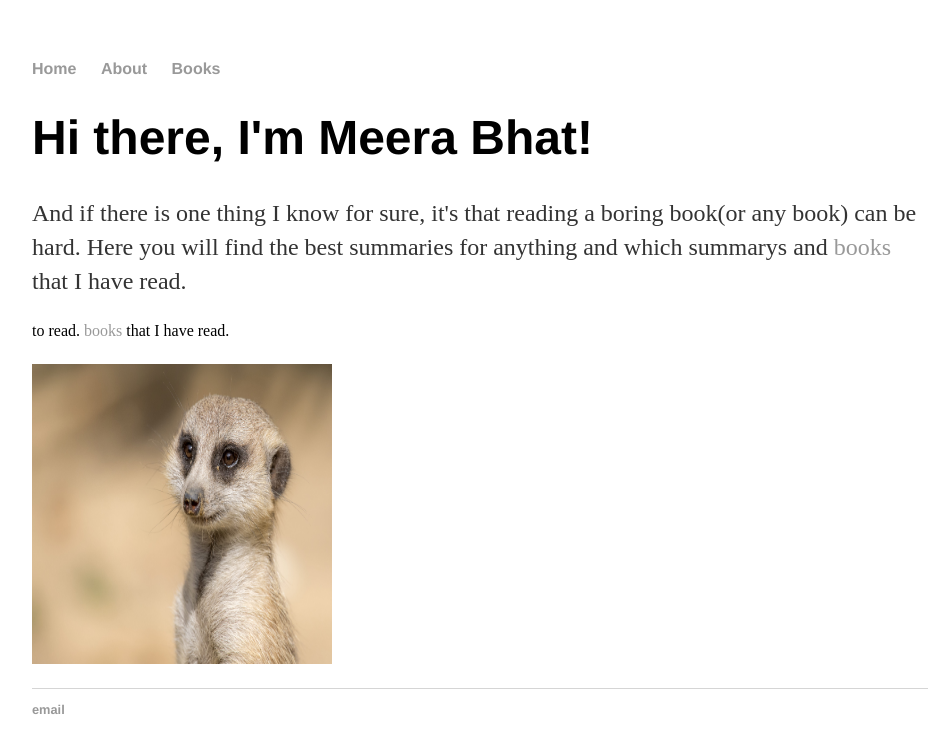
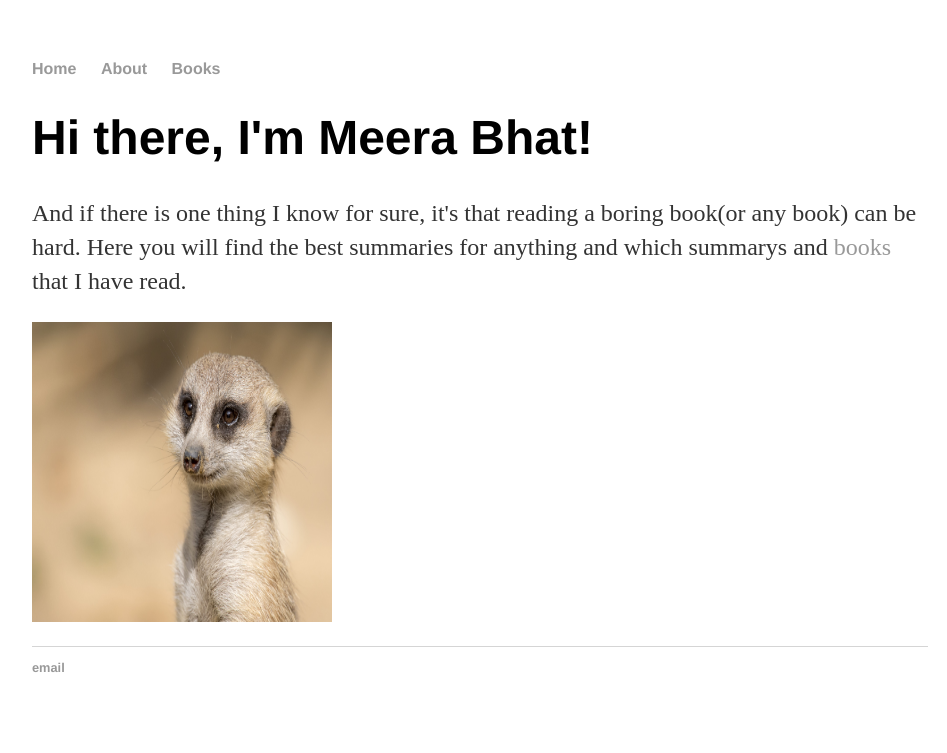
Before and after one commit to meerkatbhat/meerkatbhat, a Jekyll site: the page built from index.html, in a window 1280 px wide. Shown: the top 753 px of the page, without its empty margins (160-1107 px from the left). Built offline with Jekyll 4.4.1, drawn with Linux system fonts in a browser that asks for light colours.

Commit message:
Update index.html

```diff
--- a/index.html
+++ b/index.html
@@ -5,7 +5,6 @@ title: Arizona Learner
 <div class="blurb">
 	<h1>Hi there, I'm Meera Bhat!</h1>
 	<p>And if there is one thing I know for sure, it's that reading a boring book(or any book) can be hard.
-	Here you will find the best summaries for anything and which summarys and <a href="/books">books</a> that I have read.</p>to read.
-	 <a href="/books">books</a> that I have read.</p>
+	Here you will find the best summaries for anything and which summarys and <a href="/books">books</a> that I have read.</p>
 	<img src="images/meerkat1.jpg " width="300" height="300" class="the-pug">
 </div><!-- /.blurb -->
```
